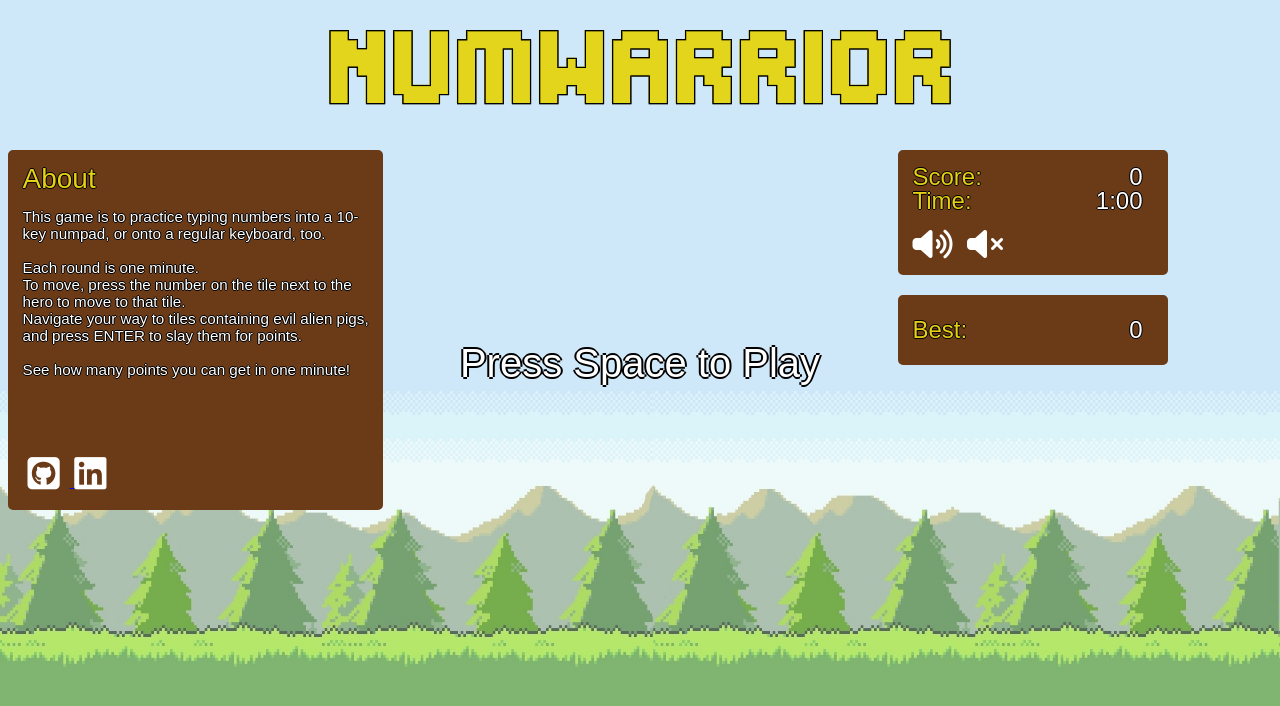
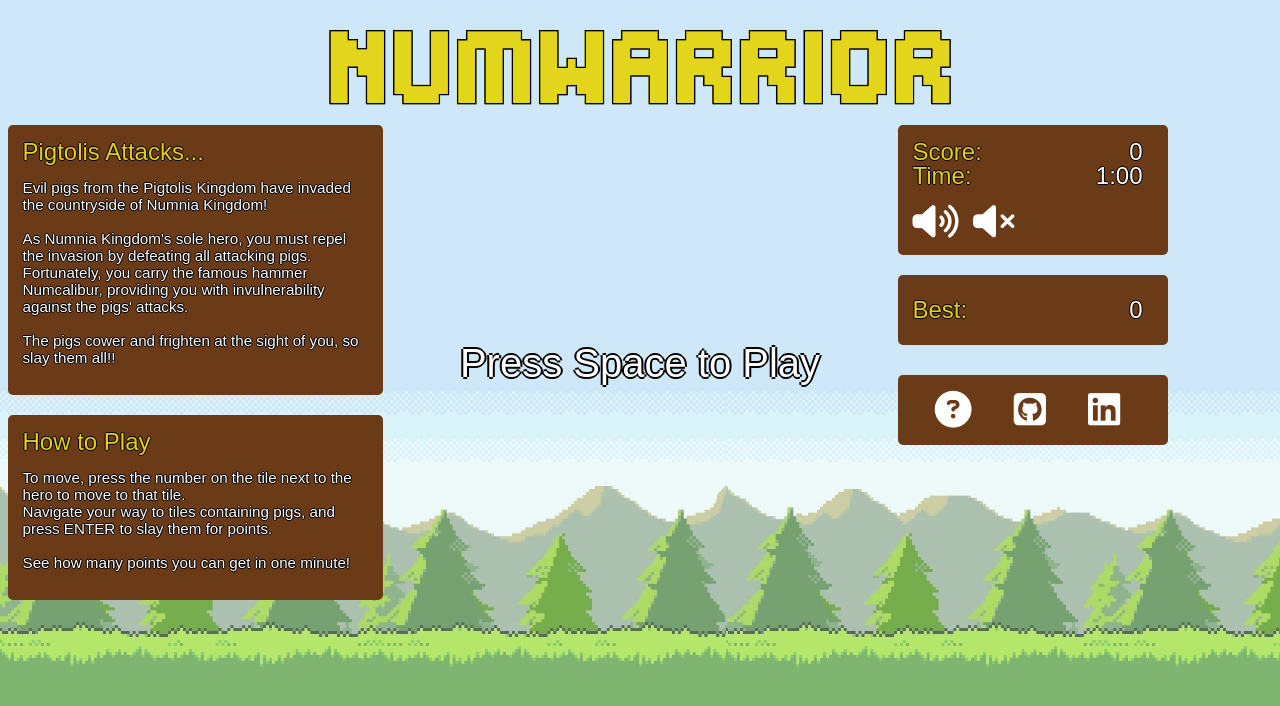
Before and after one commit to jmiggs/jmiggs.github.io, a plain HTML site: page index.html in a window 1280 px wide. Drawn offline with Linux system fonts and the light colour scheme; a web font is replaced by a local one.

Commit message:
add story

```diff
--- a/index.html
+++ b/index.html
@@ -21,27 +21,33 @@
   <div class="bg">
     <div class="left">
       <div class=left-cont >
-        <div class="how-to">About</div>
+        <div class="how-to">Pigtolis Attacks...</div>
         <div class="instructions">
-          This game is to practice typing numbers into a 10-key numpad, or onto a regular keyboard, too.
+          Evil pigs from the Pigtolis Kingdom have invaded the countryside of Numnia Kingdom!
           <br/>
           <br/>
           <p>
-          Each round is one minute.
+          As Numnia Kingdom's sole hero, you must repel the invasion by defeating all attacking pigs. Fortunately,
+          you carry the famous hammer Numcalibur, providing you with invulnerability against the pigs' attacks.
+          </p>
           <br/>
+          <p>
+          The pigs cower and frighten at the sight of you, so slay them all!!
+          </p>
+        </div>
+
+      </div>
+      <div class="left-cont2">
+        <div class="how-to">How to Play</div>
+        <div class="instructions">
           To move, press the number on the tile next to the hero to move to that tile.
           <br/>
-          Navigate your way to tiles containing evil alien pigs, and press ENTER to slay them for points.
-          </br>
-          </br>
+          Navigate your way to tiles containing pigs, and press ENTER to slay them for points.
+          <br/>
+          <br/>
           See how many points you can get in one minute!
-          </p>
-          <br/>
         </div>
-        <div class='links'>
-          <a href="https://github.com/jmiggs/NumWarrior" ><i class="fab fa-github-square"></i> </a>
-          <a href="https://www.linkedin.com/in/jdelacruzm/" ><i class="fab fa-linkedin"></i> </a>
-        </div>
+
       </div>
     </div>
 
@@ -69,6 +75,29 @@
         </div>
       </div>
 
+
+        <div class='links'>
+          <div class="question-icon">
+            <i class="fas fa-question-circle"> </i>
+            <div class="about-cont">
+              <div class="about-header">
+                About
+              </div>
+              NumWarrior aims to improve your number-typing efficiency. By having to key in numbers at a fast pace,
+              your fingers will remember where each number is on your keyboard.
+              <br/>
+              <br/>
+              As you keep trying to beat your previous high score, you get faster and more accurate!
+            </div>
+          </div>
+
+
+
+          <a href="https://github.com/jmiggs/NumWarrior" ><i class="fab fa-github-square"></i> </a>
+          <a href="https://www.linkedin.com/in/jdelacruzm/" ><i class="fab fa-linkedin"></i> </a>
+        </div>
+
+
     </div>
   </div>
 
--- a/style.css
+++ b/style.css
@@ -1,7 +1,14 @@
 body {
-  font-family: 'Judson', serif;
-  height: 100vh;
+  height: 100%;
+  width: 100%;
+  background-image: url('./assets/bg2.jpg') ;
+  background-size: 100% 100%;
+  height: 100%;
   width: 100vw;
+  -webkit-background-size: cover;
+  -moz-background-size: cover;
+  -o-background-size: cover;
+  background-size: cover;
 }
 
 #game {
@@ -33,20 +40,17 @@ body {
 }
 
 .bg {
-  background-image: url('./assets/bg2.jpg') ;
-  background-size: 100% 100%;
-  height: 100%;
-  width: 100vw;
   display: flex;
   justify-content: space-evenly;
   align-items: center;
   flex-direction: row;
+
 }
 
 .left {
   /* margin-top: 300px; */
   width: 375px;
-  height: 100%;
+  height: 100vh;
   display: flex;
   flex-direction: column;
   /* justify-content: center; */
@@ -54,16 +58,24 @@ body {
 }
 
 .left-cont {
-  margin-top: 150px;
+  margin-top: 125px;
   background-color: rgb(107, 59, 24);
   border: 5px solid rgb(107, 59, 24);
   border-radius: 5px;
-  height: 350px;
+  height: 260px;
+}
+
+.left-cont2 {
+  margin-top: 20px;
+  background-color: rgb(107, 59, 24);
+  border: 5px solid rgb(107, 59, 24);
+  border-radius: 5px;
+  height: 175px;
 }
 
 .how-to {
   /* font-family: '8BITWONDERNominal'; */
-  font-size: 1.75em;
+  font-size: 1.5em;
   padding-bottom: 15px;
   color: rgb(229, 208, 18);
   padding-left: 10px;
@@ -75,6 +87,7 @@ body {
   /* font-family: '8BITWONDERNominal'; */
   font-size: .95em;
   padding-left: 10px;
+  padding-right: 10px;
   color: white;
   text-shadow: -1px 0 black, 0 1px black, 1px 0 black, 0 -1px black;
   line-height: normal;
@@ -85,12 +98,12 @@ body {
   flex-direction: column;
   align-items: center;
   width: 500px;
-  height: 100%;
+  height: 100vh;
 }
 
 .right {
   width: 375px;
-  height: 100%;
+  height: 100vh;
   justify-content: start;
   display: flex;
   flex-direction: column;
@@ -99,7 +112,7 @@ body {
 .right-cont {
   background-color: rgb(107, 59, 24);
   border: 5px solid rgb(107, 59, 24);
-  margin-top: 150px;
+
   border-radius: 5px;
   width: 250px;
   /* display: flex;
@@ -108,7 +121,8 @@ body {
   align-items: center; */
   padding-bottom: 10px;
   padding-top: 10px;
-  padding-left: 10px;;
+  padding-left: 10px;
+  margin-top: 125px;
 }
 
 .score {
@@ -147,7 +161,7 @@ body {
 
 .fas {
   padding-right: 10px;
-  font-size: 2em;
+  font-size: 2.3em;
   color: white;
 }
 
@@ -165,11 +179,7 @@ body {
   cursor: pointer;
 }
 
-.links {
-  padding-top: 60px;
-  padding-left: 15px;
-  color: white;
-}
+
 
 .right-hiscore {
   margin-top: 20px;
@@ -196,3 +206,47 @@ body {
 #hiscore-num {
   color: white;
 }
+
+.links {
+  background-color: rgb(107, 59, 24);
+  border: 5px solid rgb(107, 59, 24);
+  width: 260px;
+  height: 60px;
+  margin-top: 30px;
+  color: white;
+  border-radius: 5px;
+  display: flex;
+  justify-content: space-evenly;
+  align-items: center;
+}
+
+.about2 {
+  font-size: 1.5em;
+  text-shadow: -1px 0 black, 0 1px black, 1px 0 black, 0 -1px black;
+  color: white
+}
+
+.question-icon:hover .about-cont {
+  display: block
+}
+
+.about-cont {
+  display: none;
+  position: absolute;
+  background-color: rgb(194, 169, 136);
+  width: 300px;
+  height: 175px;
+  box-shadow: 0px 8px 16px 0px rgba(0,0,0,0.2);
+  padding: 12px 16px;
+  z-index: 1;
+  /* text-shadow: -1px 0 black, 0 1px black, 1px 0 black, 0 -1px black; */
+  color: black;
+  border-radius: 10px;
+}
+
+.about-header {
+  color: rgb(229, 208, 18);
+  font-size: 1.5em;
+  text-shadow: -1px 0 black, 0 1px black, 1px 0 black, 0 -1px black;
+  padding-bottom: 5px;
+}
```
Also changed, not shown: src/game.js (+6 -8 lines), src/player.js (+5 -5 lines).
